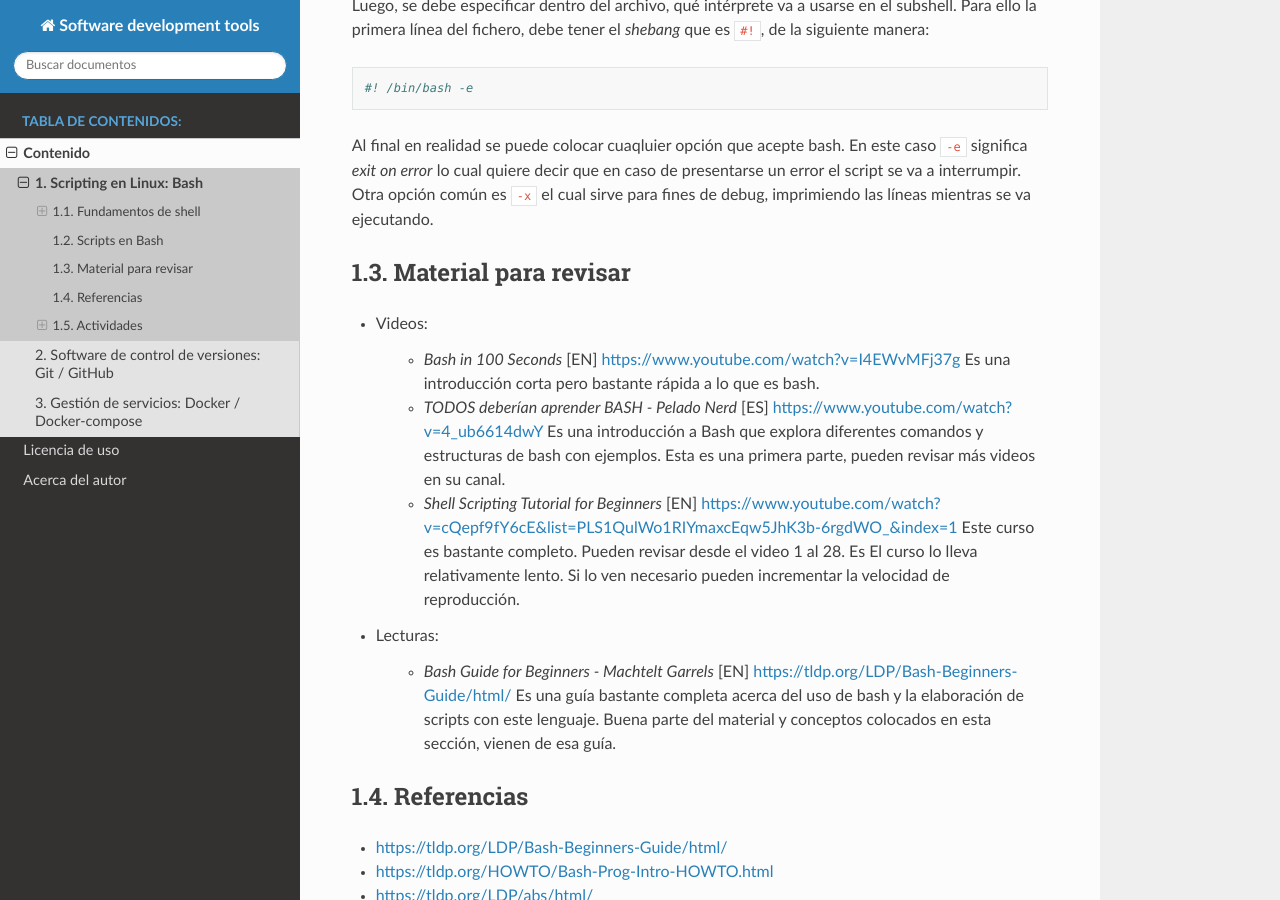
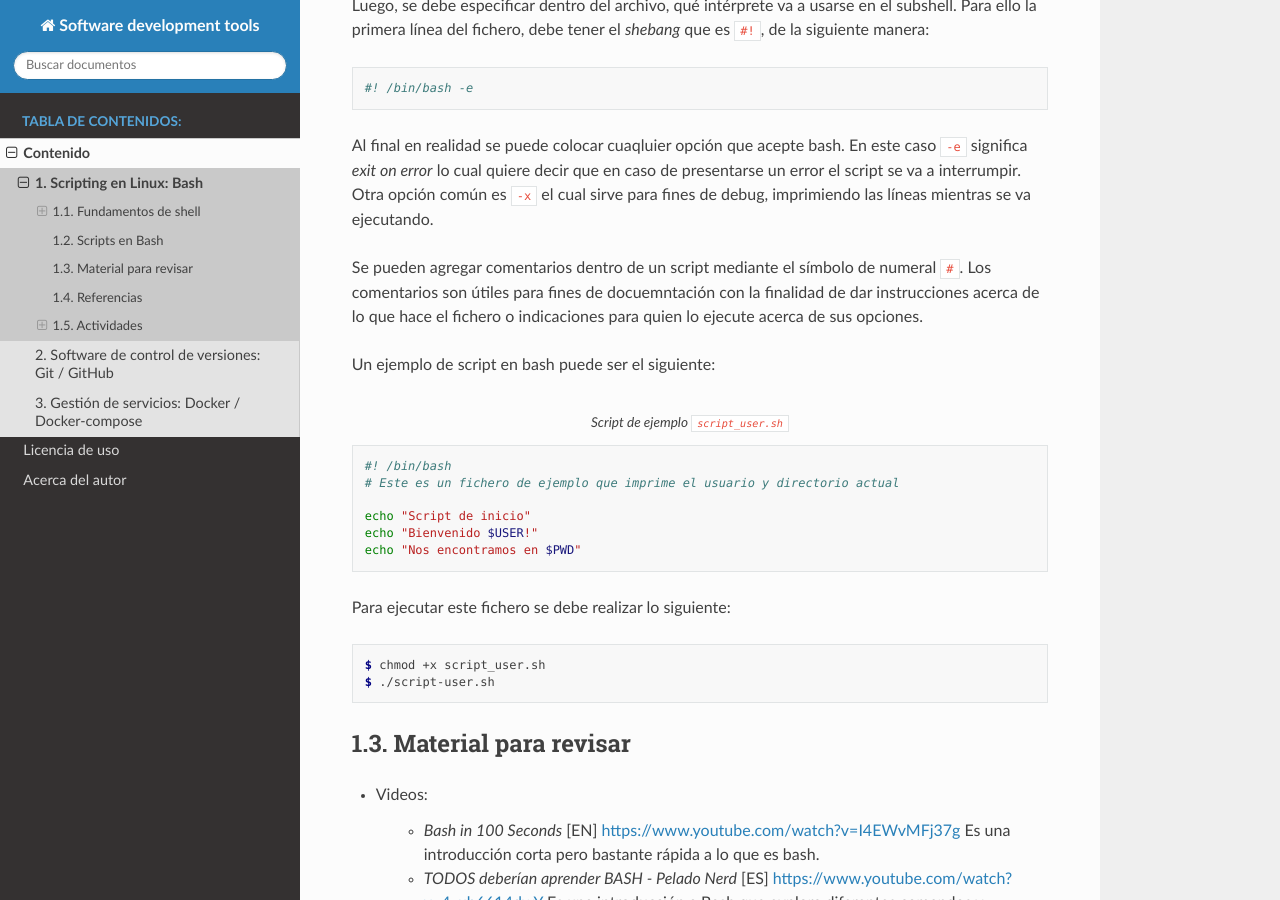
Before and after one commit to LuighiV/course-swdev, a Sphinx documentation site: the page built from docs/source/contents/bash.rst, in a window 1280 px wide and 900 px high, scrolled down 3236 px. Built offline with Sphinx 7.4.7 and the Read the Docs theme 2.0.0, drawn with Linux system fonts in a browser that asks for light colours.

Commit message:
Complete information about scripts with bash

```diff
--- a/docs/source/contents/bash.rst
+++ b/docs/source/contents/bash.rst
@@ -192,6 +192,30 @@ caso :code:`-e` significa `exit on error` lo cual quiere decir que en caso de
 presentarse un error el script se va a interrumpir. Otra opción común es
 :code:`-x` el cual sirve para fines de debug, imprimiendo las líneas mientras
 se va ejecutando.
+
+Se pueden agregar comentarios dentro de un script mediante el símbolo de
+numeral :code:`#`. Los comentarios son útiles para fines de docuemntación con
+la finalidad de dar instrucciones acerca de lo que hace el fichero o
+indicaciones para quien lo ejecute acerca de sus opciones.
+
+Un ejemplo de script en bash puede ser el siguiente:
+
+.. code-block:: bash
+   :caption: Script de ejemplo :code:`script_user.sh`
+
+   #! /bin/bash
+   # Este es un fichero de ejemplo que imprime el usuario y directorio actual
+
+   echo "Script de inicio"
+   echo "Bienvenido $USER!"
+   echo "Nos encontramos en $PWD"
+
+Para ejecutar este fichero se debe realizar lo siguiente:
+
+.. code-block:: console
+
+   $ chmod +x script_user.sh
+   $ ./script-user.sh
 
 
 Material para revisar
```
